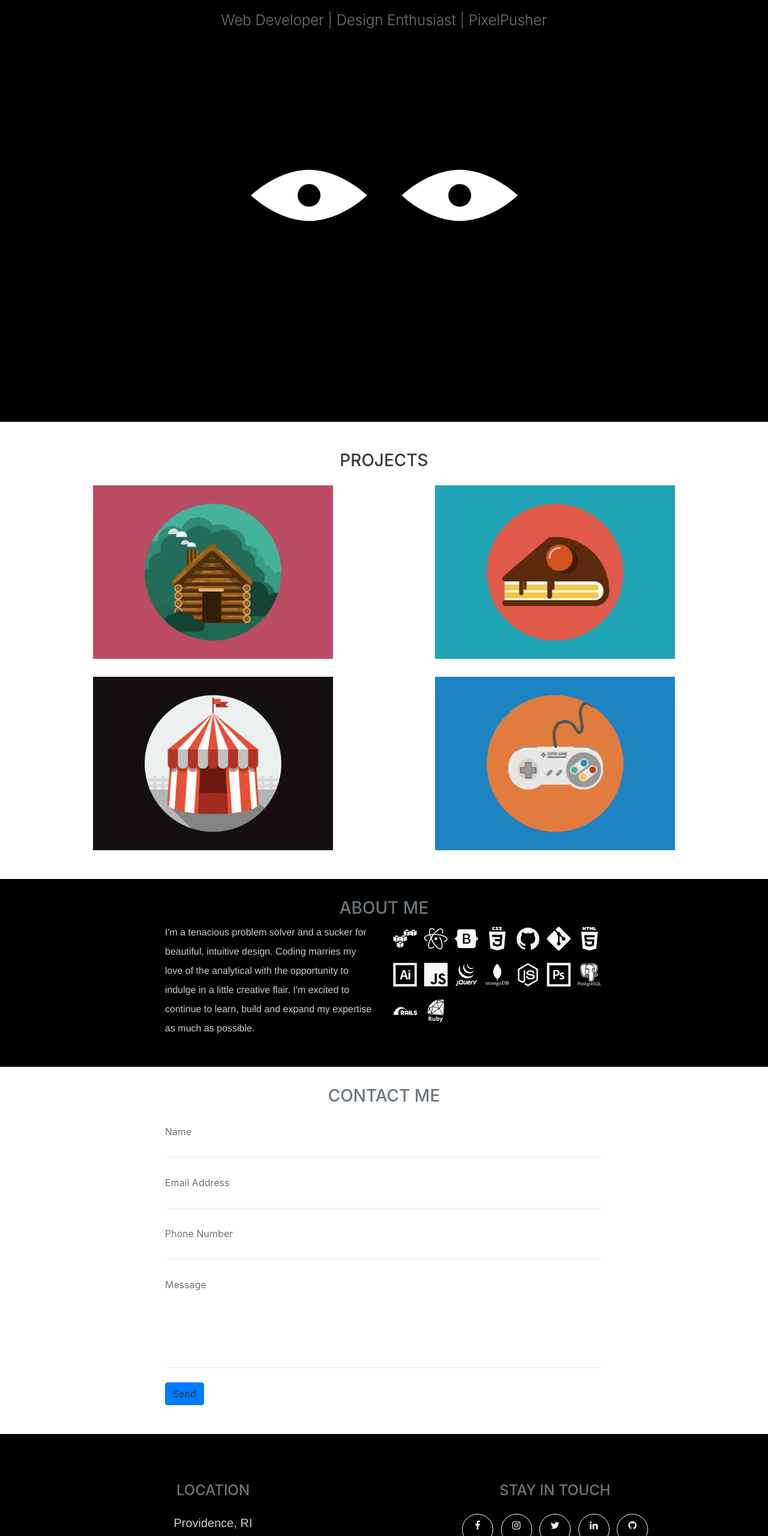
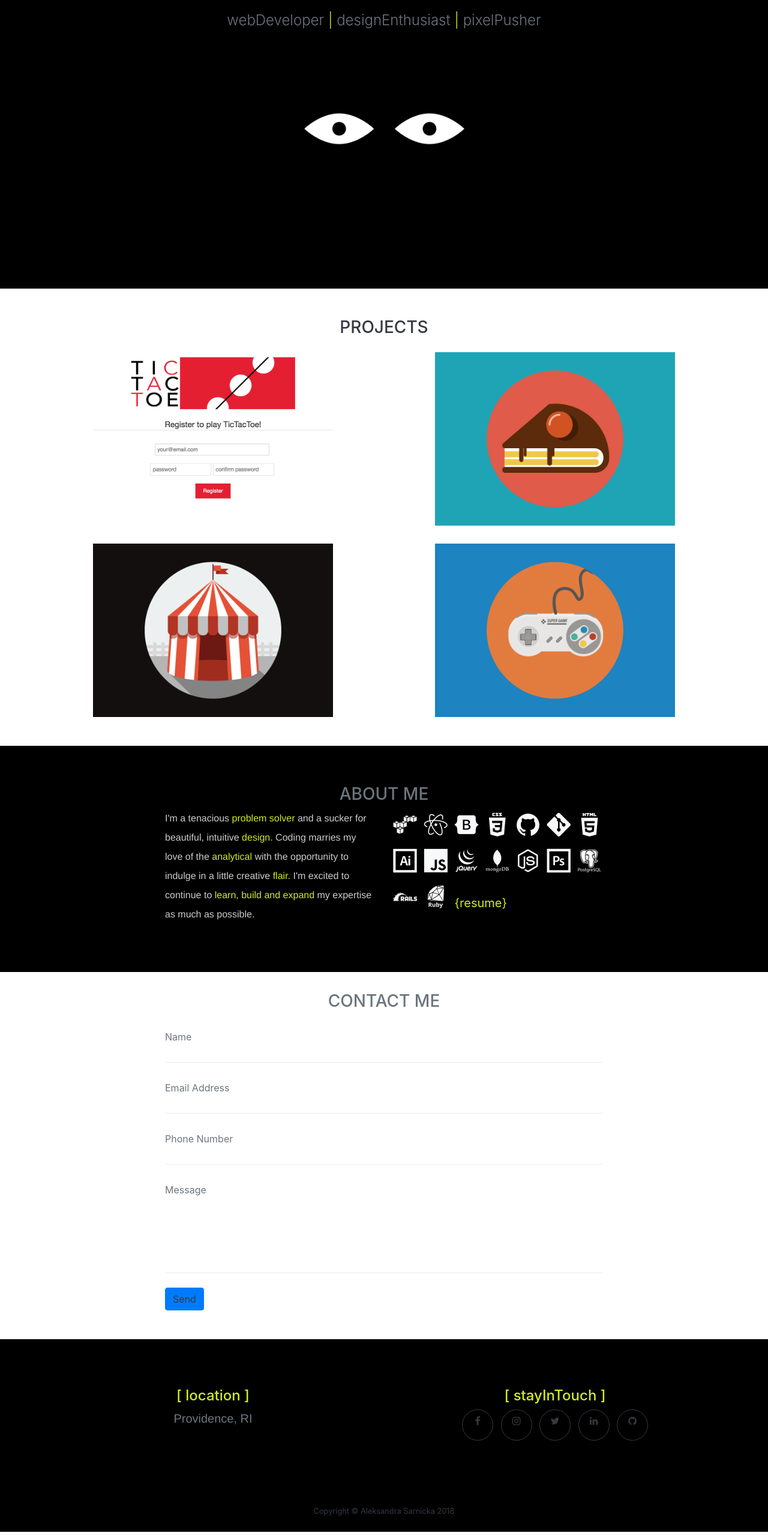
Before and after one commit to sarnickaa/sarnickaa.github.io, a website with bundled scripts: page index.html in a window 1280 px wide. Shown: the part 240-2800 px from the top of the page at 60% size. Built offline with nearby package versions, Linux system fonts and the light colour scheme.

Commit message:
start template customization
added resume file + image file for first project

```diff
--- a/css/custom.css
+++ b/css/custom.css
@@ -4,6 +4,9 @@
 header.masthead {
   padding-top: calc(6rem + 72px);
   padding-bottom: 1rem;
+}
+.navbar-brand{
+  font-size: 1em;
 }
 
 a.nav-link:hover {
@@ -19,8 +22,8 @@ a.nav-link:hover {
 }
 
 #about {
-    padding-top: 2rem;
-    padding-bottom: 2rem;
+    padding-top: 4rem;
+    padding-bottom: 4rem;
 }
 
 .about_me {
@@ -49,3 +52,7 @@ label {
 #sendMessageButton:focus {
   background: pink;
 }
+
+.color {
+  color: #d1ed1e;
+}
--- a/index.html
+++ b/index.html
@@ -63,8 +63,8 @@
       <div class="container" style="background:black;">
         <h3 class="text-uppercase font-weight-light mb-0" style="color:#cccccc">ALEKSANDRA SARNICKA</h3>
         <br/>
-        <h4 class="font-weight-light mb-0 text-muted">Web Developer  |  Design Enthusiast  |  PixelPusher</h4>
-        <img class="img-fluid mt-0 mb-1 d-block mx-auto" src="img/crazy_eyes.gif" width="50%" alt="">
+        <h4 class="font-weight-light mb-0 text-muted">webDeveloper  <span class="color">|</span>  designEnthusiast  <span class="color">|</span>  pixelPusher</h4>
+        <img class="img-fluid mt-0 mb-1 d-block mx-auto" src="img/crazy_eyes.gif" width="30%" alt="">
         <!-- <hr class="star-light"> -->
       </div>
     </header>
@@ -83,7 +83,7 @@
                   <i class="fa fa-search-plus fa-3x"></i>
                 </div>
               </div>
-              <img class="img-fluid" src="img/portfolio/cabin.png" alt="">
+              <img class="img-fluid" src="img/portfolio/ttt_img 2.png" alt="">
             </a>
           </div>
           <div class="col-md-6 col-lg-6">
@@ -147,10 +147,9 @@
         <!-- <hr class="star-light mb-5"> -->
         <div class="row">
           <div class="col-lg-4 ml-auto">
-            <p class="about_me">I'm a tenacious problem solver and a sucker for beautiful, intuitive design. Coding marries my love of the analytical with the opportunity to indulge in a little creative flair. I'm excited to continue to learn, build and expand my expertise as much as possible.</p>
+            <p class="about_me">I'm a tenacious <span class="color">problem solver</span> and a sucker for beautiful, intuitive <span class="color">design.</span> Coding marries my love of the <span class="color">analytical</span> with the opportunity to indulge in a little creative <span class="color">flair.</span> I'm excited to continue to <span class="color">learn, build and expand</span> my expertise as much as possible.</p>
           </div>
           <div class="col-lg-4 mr-auto" style="font-size:2.5em">
-            <!-- <p class="about_me">Whether you're a student looking to showcase your work, a professional looking to attract clients, or a graphic artist looking to share your projects, this template is the perfect starting point!</p> -->
             <i class="devicon-amazonwebservices-original"></i>
             <i class="devicon-atom-original"></i>
             <i class="devicon-bootstrap-plain"></i>
@@ -167,6 +166,7 @@
             <i class="devicon-postgresql-plain-wordmark"></i>
             <i class="devicon-rails-plain-wordmark"></i>
             <i class="devicon-ruby-plain-wordmark"></i>
+            <a href="documents/AleksandraSarnickaSecondDraftv2Resume.pdf" target="_blank" style="font-size:0.5em; color:#d1ed1e; text-decoration:none;">{resume}</a>
           </div>
         </div>
       </div>
@@ -226,34 +226,34 @@
       <div class="container" style="background:black;">
         <div class="row">
           <div class="col-md-6 mb-5 mb-lg-0">
-            <h4 class="text-uppercase mb-4">Location</h4>
-            <p class="lead mb-0">Providence, RI</p>
+            <h4 class="mb-2"><span class="color">[ location ]</span></h4>
+            <p class="lead mb-0 text-muted">Providence, RI</p>
           </div>
           <div class="col-md-6 mb-5 mb-lg-0">
-            <h4 class="text-uppercase mb-4">Stay In Touch</h4>
+            <h4 class="mb-2"><span class="color">[ stayInTouch ]</span></h4>
             <ul class="list-inline mb-0">
               <li class="list-inline-item">
-                <a class="btn btn-outline-light btn-social text-center rounded-circle" href="#">
+                <a class="btn btn-outline-dark btn-social text-center rounded-circle" href="https://www.facebook.com/aleksandra.sarnicka" target="_blank">
                   <i class="fa fa-fw fa-facebook"></i>
                 </a>
               </li>
               <li class="list-inline-item">
-                <a class="btn btn-outline-light btn-social text-center rounded-circle" href="#">
+                <a class="btn btn-outline-dark btn-social text-center rounded-circle" href="https://www.instagram.com/leksie83/" target="_blank">
                   <i class="fa fa-fw fa-instagram"></i>
                 </a>
               </li>
               <li class="list-inline-item">
-                <a class="btn btn-outline-light btn-social text-center rounded-circle" href="#">
+                <a class="btn btn-outline-dark btn-social text-center rounded-circle" href="https://twitter.com/AleksSarnicka?lang=en" target="_blank">
                   <i class="fa fa-fw fa-twitter"></i>
                 </a>
               </li>
               <li class="list-inline-item">
-                <a class="btn btn-outline-light btn-social text-center rounded-circle" href="#">
+                <a class="btn btn-outline-dark btn-social text-center rounded-circle" href="https://www.linkedin.com/in/aleksandra83/" target="_blank">
                   <i class="fa fa-fw fa-linkedin"></i>
                 </a>
               </li>
               <li class="list-inline-item">
-                <a class="btn btn-outline-light btn-social text-center rounded-circle" href="#">
+                <a class="btn btn-outline-dark btn-social text-center rounded-circle" href="https://github.com/sarnickaa" target="_blank">
                   <i class="fa fa-fw fa-github"></i>
                 </a>
               </li>
@@ -268,7 +268,7 @@
       </div>
     </footer>
 
-    <div class="copyright py-4 text-center text-white" style="background:black;">
+    <div class="copyright py-4 text-center text-dark" style="background:black;">
       <div class="container" style="background:black;">
         <small>Copyright &copy; Aleksandra Sarnicka 2018</small>
       </div>
@@ -287,14 +287,14 @@
     <div class="portfolio-modal mfp-hide" id="portfolio-modal-1">
       <div class="portfolio-modal-dialog bg-white">
         <a class="close-button d-none d-md-block portfolio-modal-dismiss" href="#">
-          <i class="fa fa-3x fa-times"></i>
+          <i class="fa fa-1x fa-times"></i>
         </a>
         <div class="container text-center">
           <div class="row">
             <div class="col-lg-8 mx-auto">
-              <h2 class="text-secondary text-uppercase mb-0">Project Name</h2>
-              <hr class="star-dark mb-5">
-              <img class="img-fluid mb-5" src="img/portfolio/cabin.png" alt="">
+              <h2 class="text-dark mb-1">TicTacToe</h2>
+              <!-- <hr class="star-dark mb-5"> -->
+              <img class="img-fluid mb-5" src="img/portfolio/ttt_img 2.png" alt="">
               <p class="mb-5">Lorem ipsum dolor sit amet, consectetur adipisicing elit. Mollitia neque assumenda ipsam nihil, molestias magnam, recusandae quos quis inventore quisquam velit asperiores, vitae? Reprehenderit soluta, eos quod consequuntur itaque. Nam.</p>
               <a class="btn btn-primary btn-lg rounded-pill portfolio-modal-dismiss" href="#">
                 <i class="fa fa-close"></i>
```
Also changed, not shown: img/portfolio/ttt_img 2.png (added), 2 other files.
